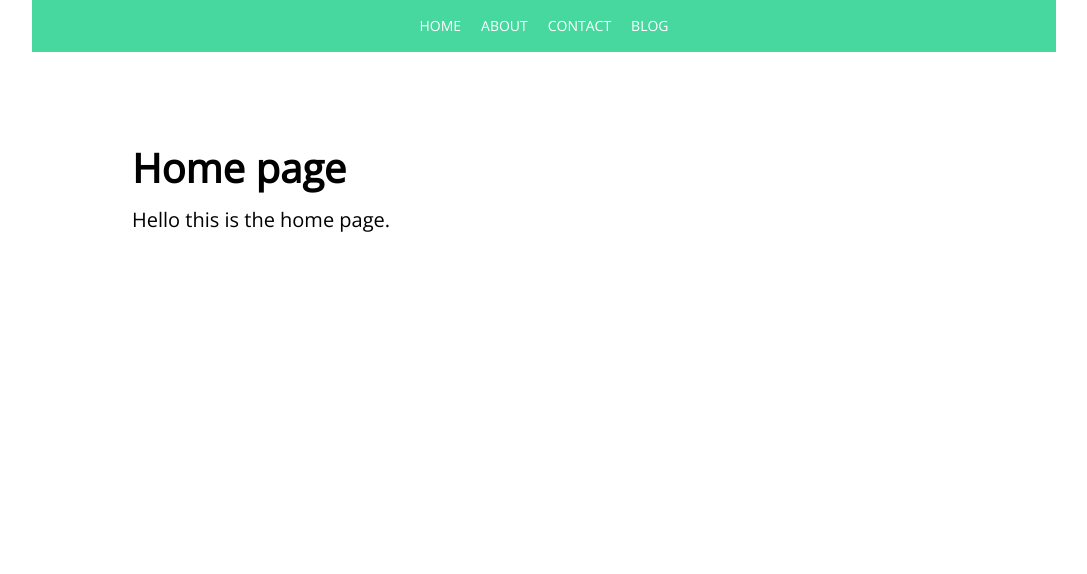
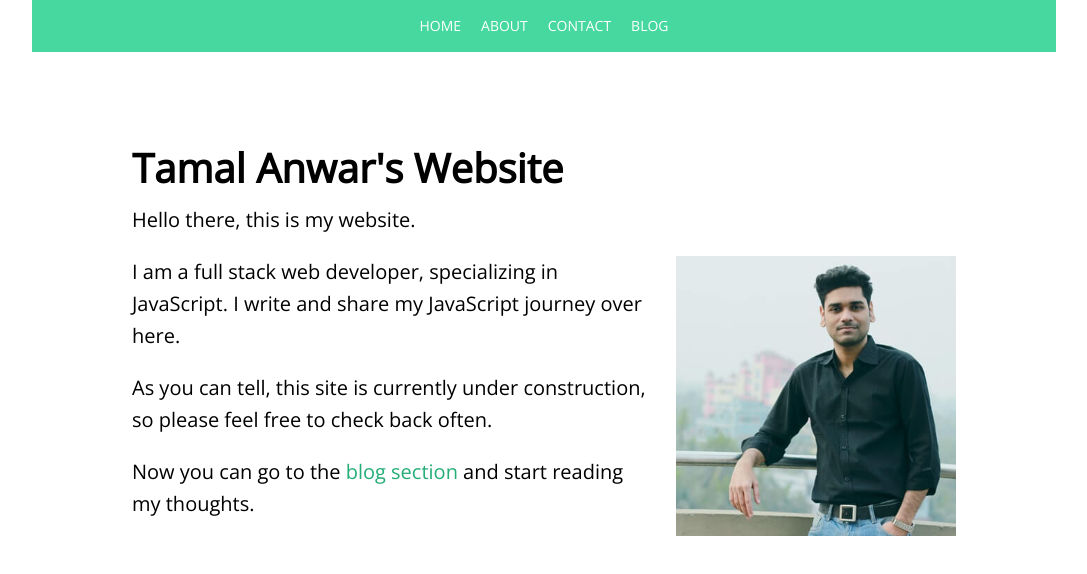
Before and after one commit to TamalAnwar/react-website, a React app: page / in a window 1280 px wide. Shown: the whole page, without its empty margins (96-1183 px from the left). Built offline with nearby package versions, Linux system fonts and the light colour scheme.

Commit message:
Added some content and an image

```diff
--- a/app/components/pages/About.js
+++ b/app/components/pages/About.js
@@ -4,7 +4,7 @@ import PageLayout from './PageLayout';
 const About = () => {
   return (
     <PageLayout title="About">
-      <p>About page</p>
+      <p>A new about page is coming.</p>
     </PageLayout>
   );
 };
--- a/app/components/pages/Contact.js
+++ b/app/components/pages/Contact.js
@@ -4,7 +4,10 @@ import PageLayout from './PageLayout';
 const Contact = () => {
   return (
     <PageLayout title="Contact">
-      <p>Contact page</p>
+      <p>Please send me an email with your inquiry:</p>
+      <p>
+        <strong>tamal [at] tamalanwar [dot] com</strong>
+      </p>
     </PageLayout>
   );
 };
--- a/app/components/pages/Home.js
+++ b/app/components/pages/Home.js
@@ -1,10 +1,29 @@
 import React from 'react';
 import PageLayout from './PageLayout';
+import photo from '../images/tamal-anwar.jpg';
 
 const Home = () => {
   return (
-    <PageLayout title="Home page">
-      <p>Hello this is the home page.</p>
+    <PageLayout title="Tamal Anwar's Website">
+      <p>Hello there, this is my website.</p>
+      <img
+        src={photo}
+        width="300px"
+        alt="Tamal Anwar in 2018"
+        className="alignright"
+      />
+      <p>
+        I am a full stack web developer, specializing in JavaScript. I write and
+        share my JavaScript journey over here.
+      </p>
+      <p>
+        As you can tell, this site is currently under construction, so please
+        feel free to check back often.
+      </p>
+      <p>
+        Now you can go to the <a href="/blog">blog section</a> and start reading
+        my thoughts.
+      </p>
     </PageLayout>
   );
 };
--- a/app/public/css/style.scss
+++ b/app/public/css/style.scss
@@ -167,6 +167,11 @@ figcaption {
       text-decoration: underline;
     }
 
+    .alignright {
+      float: right;
+      padding-right: 0;
+    }
+
     p,
     h1,
     h2,
--- a/package.json
+++ b/package.json
@@ -35,6 +35,7 @@
     "sass-loader": "^7.1.0",
     "style-loader": "^0.23.1",
     "uglifyjs-webpack-plugin": "^2.0.1",
+    "url-loader": "^1.1.2",
     "webpack": "^4.25.1",
     "webpack-cli": "^3.1.2",
     "webpack-dev-server": "^3.1.10"
--- a/webpack.config.js
+++ b/webpack.config.js
@@ -16,7 +16,8 @@ module.exports = {
       {
         test: /\.(scss)$/,
         use: ['style-loader', 'css-loader', 'sass-loader']
-      }
+      },
+      { test: /\.(jpg|jpeg|png)$/, use: 'url-loader' }
     ]
   },
   devServer: {
```
Also changed, not shown: app/components/images/tamal-anwar.jpg (added), 1 other file.
